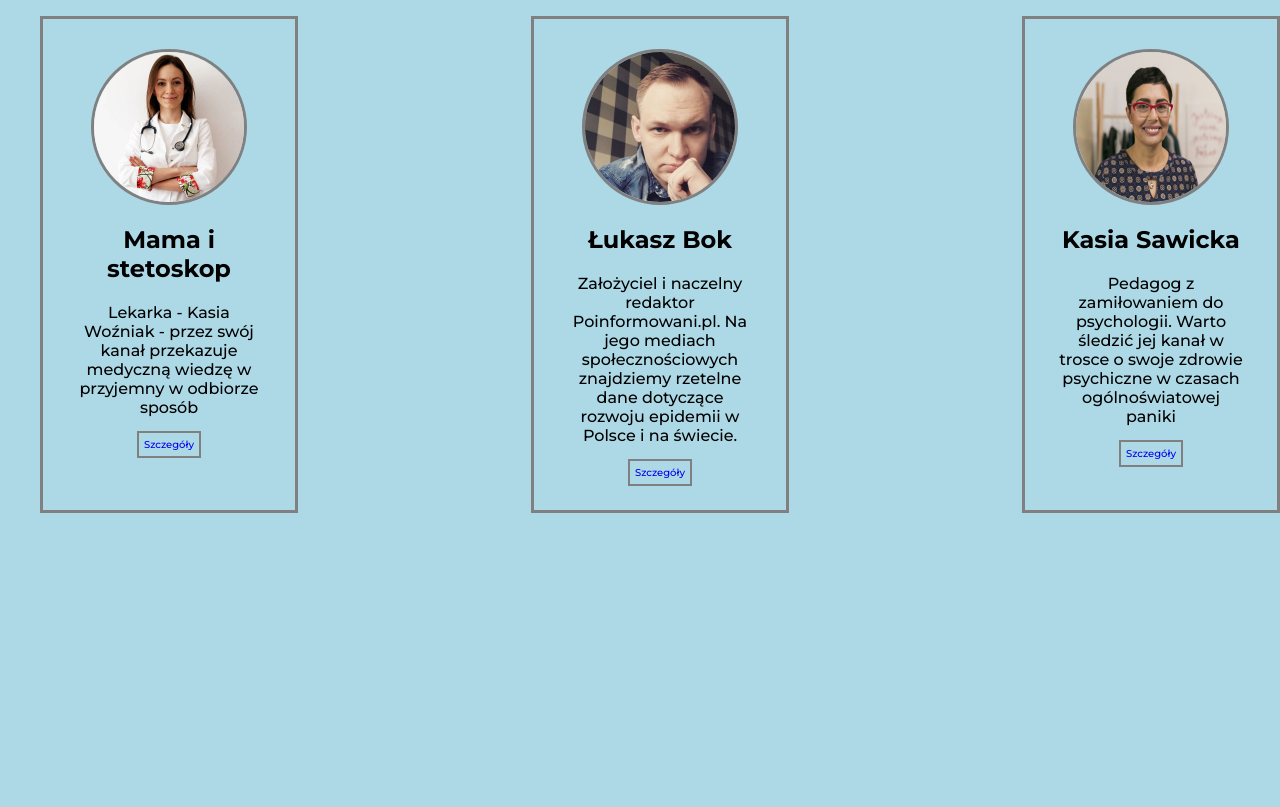
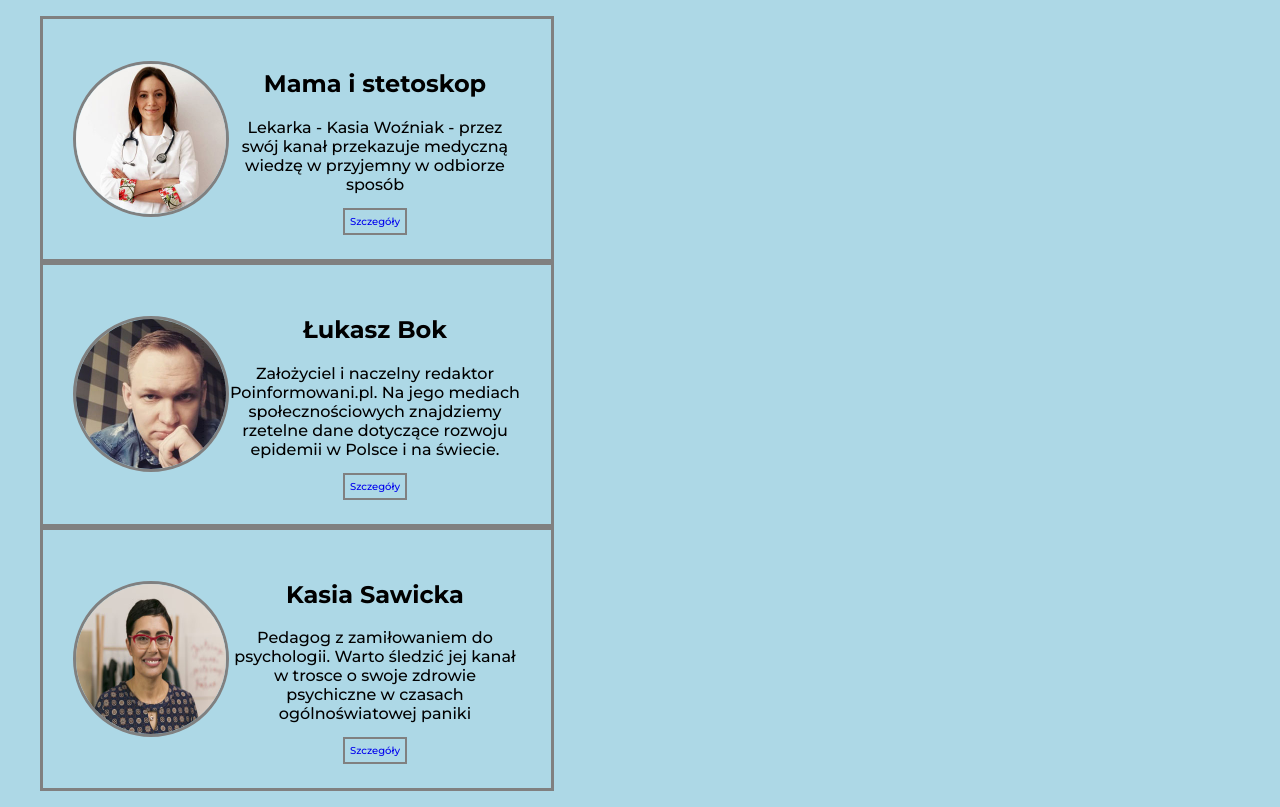
Before and after one commit to Anna-Jasica/Coronavirus, a React (Create React App) app in the folder react-test-create-react-app/: page / in a window 1280 px wide. Built offline with nearby package versions, Linux system fonts and the light colour scheme.

Commit message:
refactoring

```diff
--- a/react-test-create-react-app/src/App.js
+++ b/react-test-create-react-app/src/App.js
@@ -1,11 +1,46 @@
 import React from "react";
 import "./index.css";
 import ListWrapper from "../src/components/ListWrapper/ListWrapper";
+import mamaIStetoskopImage from "../src/assets/images/mamaistetoskop.jpg";
+import lukaszBokImage from "../src/assets/images/lukaszbok.jpg";
+import kasiaSawickaImage from "../src/assets/images/kasiasawicka.jpg";
 
-const App = ({ content }) => (
-    <div>
-        <ListWrapper />
-    </div>
-);
+const initialStateItems = [
+    {
+        image: mamaIStetoskopImage,
+        name: "Mama i stetoskop",
+        description:
+            "Lekarka - Kasia Woźniak - przez swój kanał przekazuje medyczną wiedzę w przyjemny w odbiorze sposób",
+        link: "https://www.youtube.com/channel/UCd44ZaZE6QTcL9qU86xm56A/videos",
+    },
+    {
+        image: lukaszBokImage,
+        name: "Łukasz Bok",
+        description:
+            "Założyciel i naczelny redaktor Poinformowani.pl. Na jego mediach społecznościowych znajdziemy rzetelne dane dotyczące rozwoju epidemii w Polsce i na świecie.",
+        link: "https://twitter.com/lukaszbok",
+    },
+    {
+        image: kasiaSawickaImage,
+        name: "Kasia Sawicka",
+        description:
+            "Pedagog z zamiłowaniem do psychologii. Warto śledzić jej kanał w trosce o swoje zdrowie psychiczne w czasach ogólnoświatowej paniki",
+        link: "https://www.youtube.com/channel/UC4FfcWV91rhP00dur0XiZzg/videos",
+    },
+];
+
+class App extends React.Component {
+    state = {
+        items: [...initialStateItems],
+    };
+
+    render() {
+        return (
+            <div>
+                <ListWrapper items={this.state.items} />
+            </div>
+        );
+    }
+}
 
 export default App;
--- a/react-test-create-react-app/src/components/ListWrapper/ListItem/ListItem.css
+++ b/react-test-create-react-app/src/components/ListWrapper/ListItem/ListItem.css
@@ -2,12 +2,12 @@
     list-style: none;
     padding: 30px;
     margin: 0;
-    width: 15vw;
+    width: 35vw;
     text-align: center;
     border: 3px solid grey;
     align-items: center;
     display: flex;
-    flex-direction: column;
+    flex-direction: row;
 }
 
 .listItem__image {
--- a/react-test-create-react-app/src/components/ListWrapper/ListWrapper.css
+++ b/react-test-create-react-app/src/components/ListWrapper/ListWrapper.css
@@ -2,4 +2,5 @@
     margin-left: 0;
     display: flex;
     justify-content: space-between;
+    flex-direction: column;
 }
--- a/react-test-create-react-app/src/components/ListWrapper/ListWrapper.js
+++ b/react-test-create-react-app/src/components/ListWrapper/ListWrapper.js
@@ -1,11 +1,10 @@
 import React from "react";
 import ListItem from "../ListWrapper/ListItem/ListItem";
 import "./ListWrapper.css";
-import { accounts } from "../../data/accounts";
 
-const ListWrapper = () => (
+const ListWrapper = (props) => (
     <ul className="listWrapper__wrapper">
-        {accounts.map(item => (
+        {props.items.map((item) => (
             <ListItem key={item.name} {...item} />
         ))}
     </ul>
--- a/react-test-create-react-app/src/data/accounts.js
+++ /dev/null
@@ -1,27 +0,0 @@
-import mamaIStetoskopImage from "../assets/images/mamaistetoskop.jpg";
-import lukaszBokImage from "../assets/images/lukaszbok.jpg";
-import kasiaSawickaImage from "../assets/images/kasiasawicka.jpg";
-
-export const accounts = [
-    {
-        image: mamaIStetoskopImage,
-        name: "Mama i stetoskop",
-        description:
-            "Lekarka - Kasia Woźniak - przez swój kanał przekazuje medyczną wiedzę w przyjemny w odbiorze sposób",
-        link: "https://www.youtube.com/channel/UCd44ZaZE6QTcL9qU86xm56A/videos"
-    },
-    {
-        image: lukaszBokImage,
-        name: "Łukasz Bok",
-        description:
-            "Założyciel i naczelny redaktor Poinformowani.pl. Na jego mediach społecznościowych znajdziemy rzetelne dane dotyczące rozwoju epidemii w Polsce i na świecie.",
-        link: "https://twitter.com/lukaszbok"
-    },
-    {
-        image: kasiaSawickaImage,
-        name: "Kasia Sawicka",
-        description:
-            "Pedagog z zamiłowaniem do psychologii. Warto śledzić jej kanał w trosce o swoje zdrowie psychiczne w czasach ogólnoświatowej paniki",
-        link: "https://www.youtube.com/channel/UC4FfcWV91rhP00dur0XiZzg/videos"
-    }
-];
```
